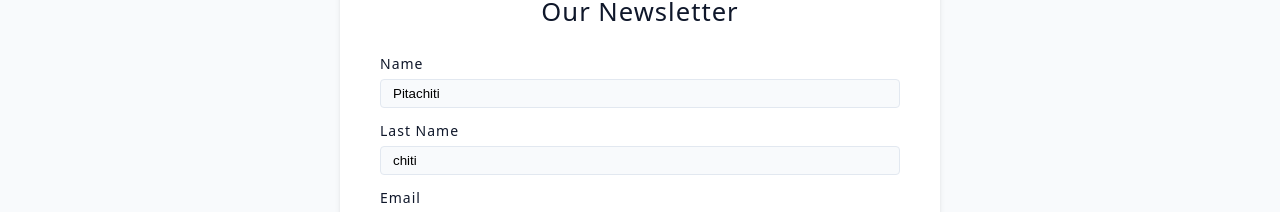
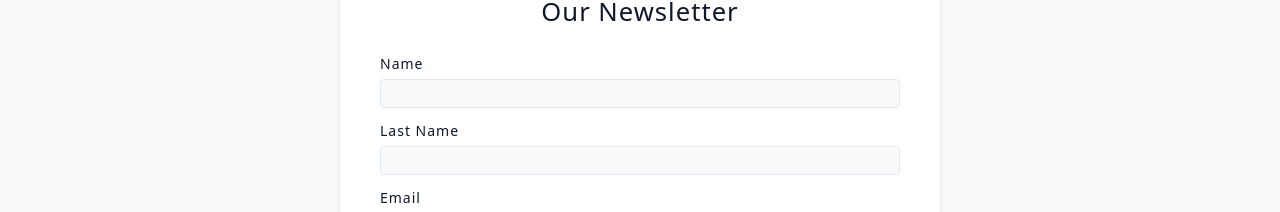
Before and after one commit to FatPat117/MixMaster, a React (Vite) app: page /newsletter in a window 1280 px wide. Shown: the part 241-453 px from the top of the page. Built offline with nearby package versions, Linux system fonts and the light colour scheme.

Commit message:
Search Form

```diff
--- a/src/components/SearchForm.jsx
+++ b/src/components/SearchForm.jsx
@@ -1,5 +1,34 @@
 import React from "react";
+import { Form, useNavigation } from "react-router-dom";
+import styled from "styled-components";
 
-export default function SearchForm() {
-        return <div>SearchForm</div>;
+const Wrapper = styled.div`
+        margin-bottom: 6rem;
+        .form {
+                display: grid;
+                grid-template-columns: 1fr auto;
+        }
+        .form-input {
+                border-top-right-radius: 0;
+                border-bottom-right-radius: 0;
+        }
+        .btn {
+                border-top-left-radius: 0;
+                border-bottom-left-radius: 0;
+        }
+`;
+
+export default function SearchForm({ searchTerm }) {
+        const navigation = useNavigation();
+        const isSubmitting = navigation.state === "submitting";
+        return (
+                <Wrapper>
+                        <Form className="form" method="get" action="/">
+                                <input type="search" name="search" className="form-input" defaultValue={searchTerm} />
+                                <button type="submit" className="btn" disabled={isSubmitting}>
+                                        {isSubmitting ? "Searching..." : "Search"}
+                                </button>
+                        </Form>
+                </Wrapper>
+        );
 }
--- a/src/pages/Landing.jsx
+++ b/src/pages/Landing.jsx
@@ -9,14 +9,20 @@ export default function Landing() {
         const { drinks, searchTerm } = useLoaderData();
         return (
                 <>
-                        <SearchForm />
+                        <SearchForm searchTerm={searchTerm} />
                         <CocktailList drinks={drinks} searchTerm={searchTerm} />
                 </>
         );
 }
 
-export const loader = async () => {
-        const searchTerm = "a";
-        const response = await axios.get(`${cocktailSearchUrl}${searchTerm}`);
-        return { drinks: response.data.drinks, searchTerm };
+export const loader = async ({ request }) => {
+        const url = new URL(request.url);
+        const searchTerm = url.searchParams.get("search") || "a";
+        try {
+                const response = await axios.get(`${cocktailSearchUrl}${searchTerm}`);
+                return { drinks: response.data.drinks, searchTerm };
+        } catch (error) {
+                toast.error("No cocktails found");
+                return { drinks: [], searchTerm };
+        }
 };
--- a/src/pages/Newsletter.jsx
+++ b/src/pages/Newsletter.jsx
@@ -1,11 +1,13 @@
 import axios from "axios";
 import React from "react";
-import { Form, redirect, useActionData } from "react-router-dom";
+import { Form, redirect, useActionData, useNavigation } from "react-router-dom";
 import { toast } from "react-toastify";
 const newsletterUrl = "https://www.course-api.com/cocktails-newsletter";
 
 export default function Newsletter() {
         const data = useActionData();
+        const navigation = useNavigation();
+        const isSubmitting = navigation.state === "submitting";
         return (
                 <Form method="post" className="form">
                         <h4 style={{ textAlign: "center", marginBottom: "2rem" }}>our newsletter</h4>
@@ -14,14 +16,7 @@ export default function Newsletter() {
                                 <label htmlFor="name" className="form-label">
                                         name
                                 </label>
-                                <input
-                                        type="text"
-                                        id="name"
-                                        name="name"
-                                        className="form-input"
-                                        defaultValue="Pitachiti"
-                                        required
-                                />
+                                <input type="text" id="name" name="name" className="form-input" required />
                         </div>
 
                         {/* Last Name */}
@@ -29,14 +24,7 @@ export default function Newsletter() {
                                 <label htmlFor="lastName" className="form-label">
                                         last name
                                 </label>
-                                <input
-                                        type="text"
-                                        id="lastName"
-                                        name="lastName"
-                                        className="form-input"
-                                        defaultValue="chiti"
-                                        required
-                                />
+                                <input type="text" id="lastName" name="lastName" className="form-input" required />
                         </div>
                         {/* Email */}
                         <div className="form-row">
@@ -53,8 +41,13 @@ export default function Newsletter() {
                                 />
                         </div>
                         {/* Button */}
-                        <button type="submit" className="btn btn-block" style={{ marginTop: "0.5rem" }}>
-                                Submit
+                        <button
+                                type="submit"
+                                className="btn btn-block"
+                                style={{ marginTop: "0.5rem" }}
+                                disabled={isSubmitting}
+                        >
+                                {isSubmitting ? "Submitting..." : "Submit"}
                         </button>
                 </Form>
         );
```
